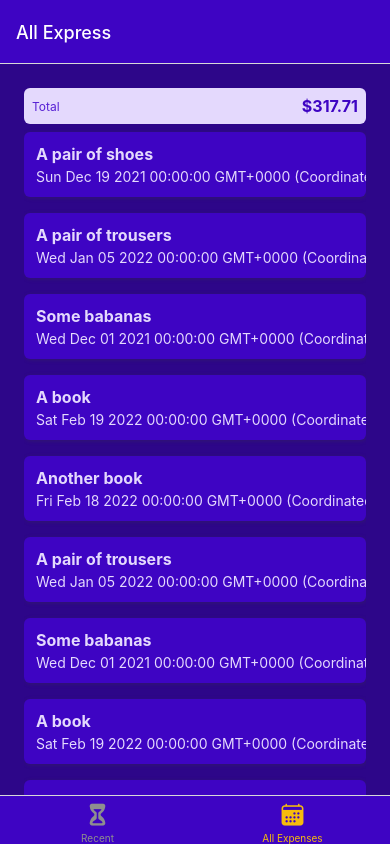
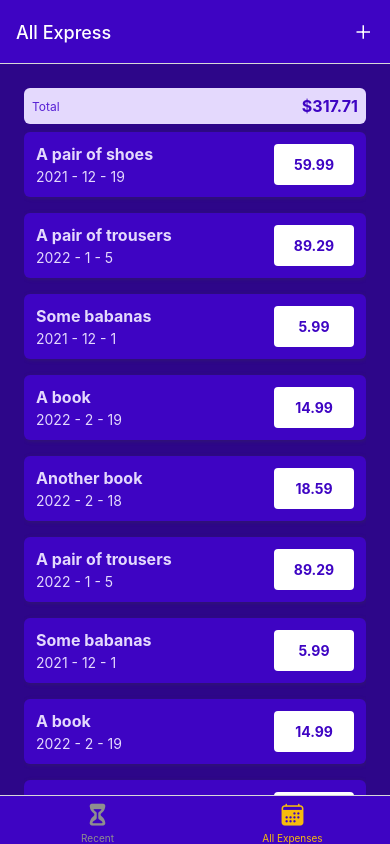
Before and after one commit to korayerdem89/TrackerApp, a React Native app: screen /AllExpenses in a window 390 px wide. Built offline with nearby package versions, Linux system fonts and the light colour scheme.

Commit message:
IconButton component has been made by my cute fingers

```diff
--- a/App.js
+++ b/App.js
@@ -8,6 +8,7 @@
 import RecentExpenses from "./screens/RecentExpenses";
 import AllExpenses from "./screens/AllExpenses";
 import { GlobalStyles } from "./constants/styles";
+import IconButton from "./components/UI/IconButton";
 
 const Stack = createNativeStackNavigator();
 const BottomTabs = createBottomTabNavigator();
@@ -19,6 +20,7 @@
       headerTintColor: 'white',
       tabBarStyle:{ backgroundColor: GlobalStyles.colors.primary500},
       tabBarActiveTintColor: GlobalStyles.colors.accent500,
+      headerRight: ({tintColor}) => <IconButton icon="add" size={24} color={tintColor} />
     }}>
       <BottomTabs.Screen name="RecentExpenses"
       component={RecentExpenses}
--- a/components/ExpensesOutput/ExpenseItem.js
+++ b/components/ExpensesOutput/ExpenseItem.js
@@ -1,5 +1,6 @@
 import { Pressable, StyleSheet, View, Text } from "react-native";
 import { GlobalStyles } from "../../constants/styles";
+import {getFormattedDate} from "../../util/date";
 
 function ExpenseItem({ description, amount, date }) {
   return (
@@ -9,10 +10,10 @@
           <Text style={[styles.textBase, styles.description]}>
             {description}
           </Text>
-          <Text style={styles.textBase}>{date.toString()}</Text>
+          <Text style={styles.textBase}>{getFormattedDate(date)}</Text>
         </View>
         <View style={styles.amountContainer}>
-          <Text style={styles.amount}>{amount}</Text>
+          <Text style={styles.amount}>{amount.toFixed(2)}</Text>
         </View>
       </View>
     </Pressable>
@@ -50,6 +51,7 @@
     justifyContent: "center",
     alignItems: "center",
     borderRadius: 4,
+    minWidth: 80,
   },
   amount: {
     color: GlobalStyles.colors.primary500,
--- /dev/null
+++ b/components/UI/IconButton.js
@@ -0,0 +1,28 @@
+import { Pressable, View, StyleSheet } from "react-native";
+import { Ionicons } from "@expo/vector-icons";
+
+
+function IconButton({ icon, size, color, onPress }) {
+  return (
+    <Pressable onPress={onPress} style={({pressed}) => pressed && styles.pressed}>
+      <View style={styles.buttonContainer}>
+        <Ionicons name={icon} size={size} color={color} />
+      </View>
+    </Pressable>
+  );
+}
+
+export default IconButton;
+
+
+const styles = StyleSheet.create({
+    buttonContainer: {
+        borderRadius: 24,
+        padding: 6,
+        marginHorizontal: 8,
+        marginVertical:2
+    },
+    pressed: {
+        opacity: 0.75
+    }
+})
--- /dev/null
+++ b/util/date.js
@@ -0,0 +1,3 @@
+export function getFormattedDate(date) {
+    return `${date.getFullYear()} - ${date.getMonth() + 1} - ${date.getDate()}`;
+}
```
